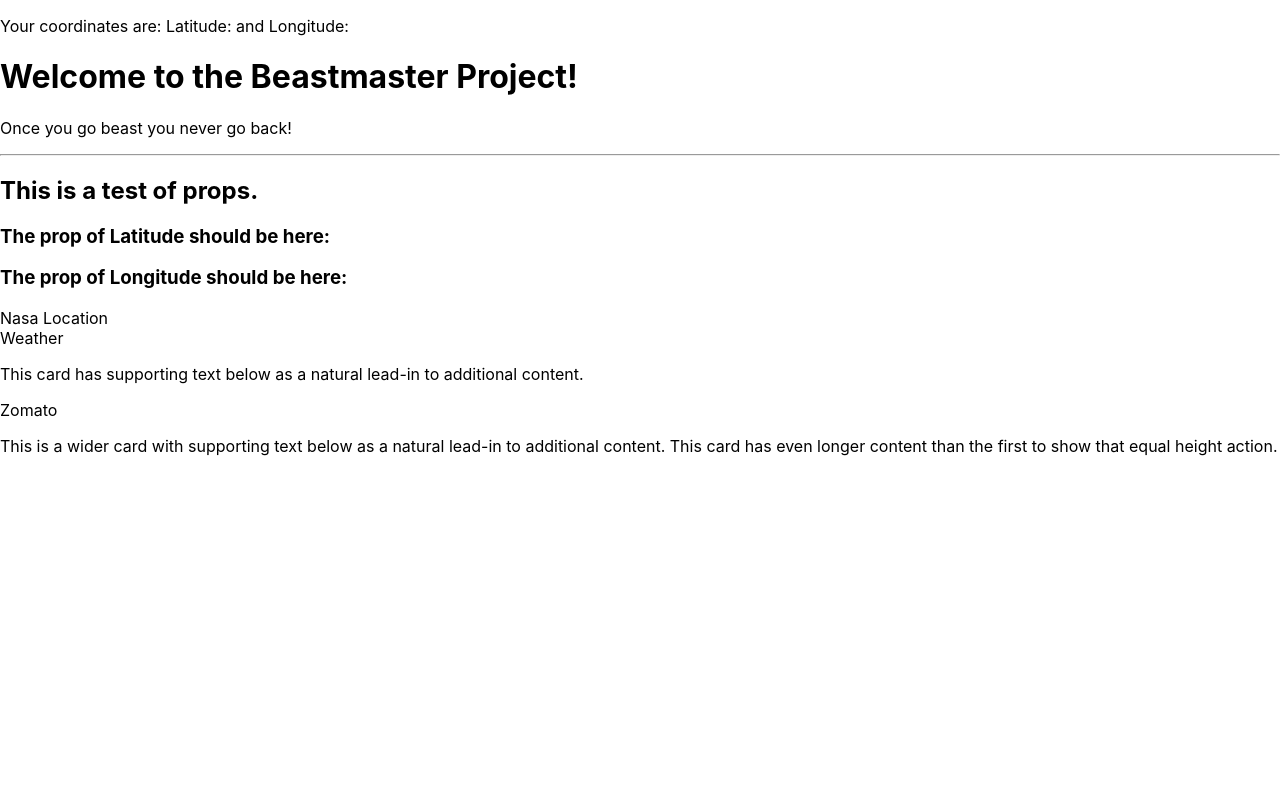
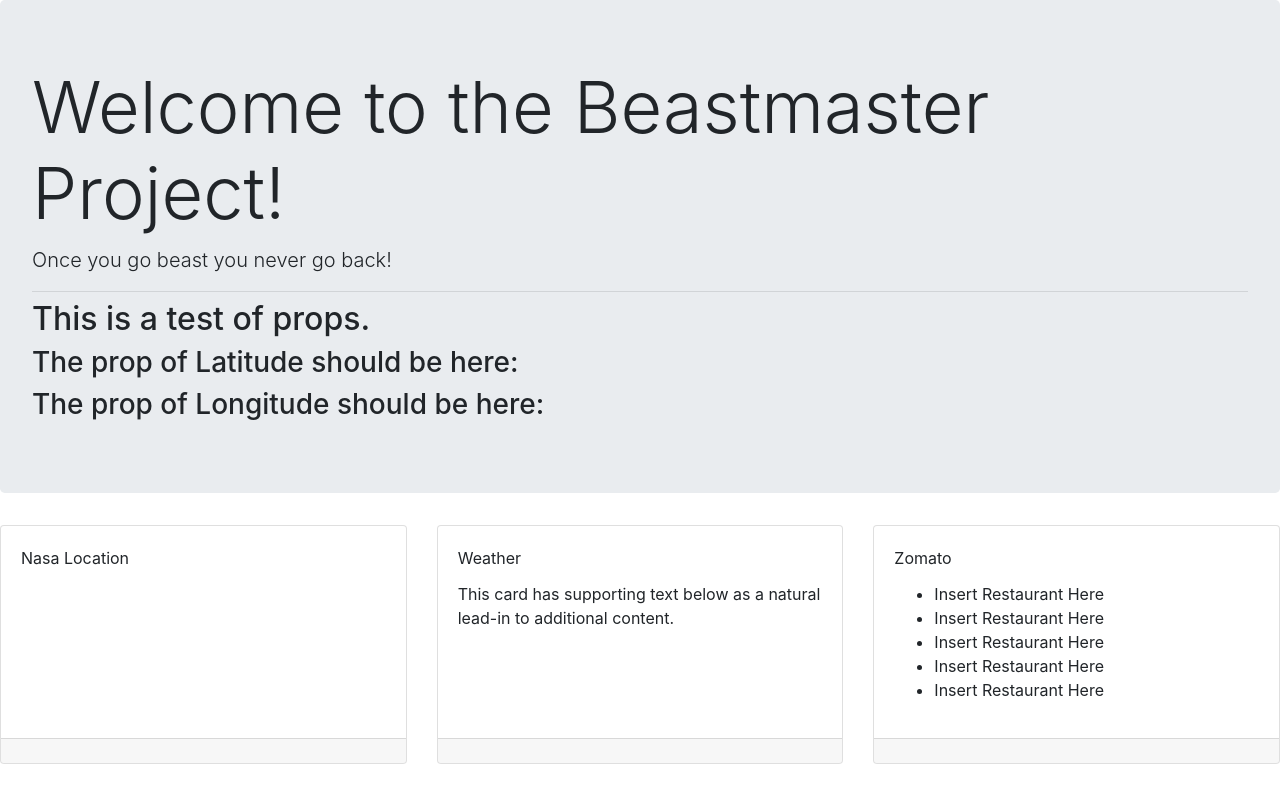
Before and after one commit to AaronMiloLarsen/beastmaster48hour, a React (Create React App) app: page / in a window 1280 px wide. Built offline with nearby package versions, Linux system fonts and the light colour scheme; no server answers.

Commit message:
the last straw

```diff
--- a/src/App.js
+++ b/src/App.js
@@ -1,16 +1,18 @@
 import './App.css';
 import { useEffect, useState } from 'react';
+import 'bootstrap/dist/css/bootstrap.css';
+
 
 import Cards from './components/site/Cards/Cards'
 import Banner from './components/site/Home/Banner'
-import Zomato from './components/apps/Zomato/Zomato'
+// import Zomato from './components/apps/Zomato/Zomato'
 
 function App() {
 
   const [lat, setLat] = useState('')
   const [long, setLong] = useState('')
 
-  useEffect(() => Location(),[])
+  Location();
 
   function Location() {
 
@@ -24,10 +26,8 @@ function App() {
 
   return (
     <div>
-    <p>Your coordinates are: Latitude: {lat} and Longitude: {long} </p>
     <Banner lat={lat} long={long}/>
-    <Cards />
-    <Zomato lat={lat} long={long}/>
+    <Cards lat={lat} long={long}/>
     </div>
   );
   }
--- a/src/components/apps/Zomato/Zomato.js
+++ b/src/components/apps/Zomato/Zomato.js
@@ -1,29 +1,73 @@
-import React from 'react'
+import React, { useState } from 'react'
 
 
 const Zomato = (props) => {
 
-let url = `https://developers.zomato.com/api/v2.1/geocode?lat=${props.lat}&lon=${props.long}`
-let key = '0225a91cbbaebbc742bf010652efaa27'
+const url = `https://developers.zomato.com/api/v2.1/geocode?lat=${props.lat}&lon=${props.long}`
+const key = '6b80762d3e85e61d6d1283615fcf60e4'
 
-fetch(url, {
+
+const foodArr = [];
+
+    fetch(url, {
     method: 'GET',
     headers: new Headers({
         'user-key': key
     })
 })
    .then(res => res.json())
-   .then(data => console.log(data))
+   .then(json => displayRestaurants(json))
    .catch(err => console.log(err));
 
 
-console.log(url);
+   const displayRestaurants = (json) => {
+    let food = json.nearby_restaurants
+
+    for (let f of food) {
+        let food = (f.restaurant.name)
+        foodArr.push(food)
+    }
+
+   }
+
+ console.log(foodArr);
 
     return (
         <div>
-
+             <ul>
+                <li>Insert Restaurant Here</li>
+                <li>Insert Restaurant Here</li>
+                <li>Insert Restaurant Here</li>
+                <li>Insert Restaurant Here</li>
+                <li>Insert Restaurant Here</li>
+             </ul>
         </div>
     )
 }
 
+
+
 export default Zomato;
+
+//  for ( i of foodArr) {
+//     (i) => <li>{item}</li>
+//  }
+
+//  let item1 = foodArr[0];
+//  let place2 = foodArr[1];
+//  let place3 = foodArr[2];
+//  let place4 = foodArr[3];
+//  let place5 = foodArr[4];
+
+//  console.log(item1)
+
+//  let [ place1 , place2, place3, place4, place5] = foodArr
+//  foodArr.forEach((item) => <li>{item}</li>,i)
+//  console.log(item)
+
+//  console.log(places);
+
+
+//  const handlePlaces = (e) => {
+//     e.preventDefault();
+//  }
--- a/src/components/site/Cards/Cards.js
+++ b/src/components/site/Cards/Cards.js
@@ -34,9 +34,7 @@ const Cards = (props) => {
                     <CardBody>
                         <CardTitle>Zomato</CardTitle>
                         <CardText>
-                            This is a wider card with supporting text below as a natural lead-in to
-                            additional content. This card has even longer content than the first to
-                            show that equal height action.
+                            <Zomato lat={props.lat} long={props.long} />
                         </CardText>
                     </CardBody>
                     <CardFooter>
```
Also changed, not shown: src/components/apps/Zomato/ZomatoResults.js (deleted).
